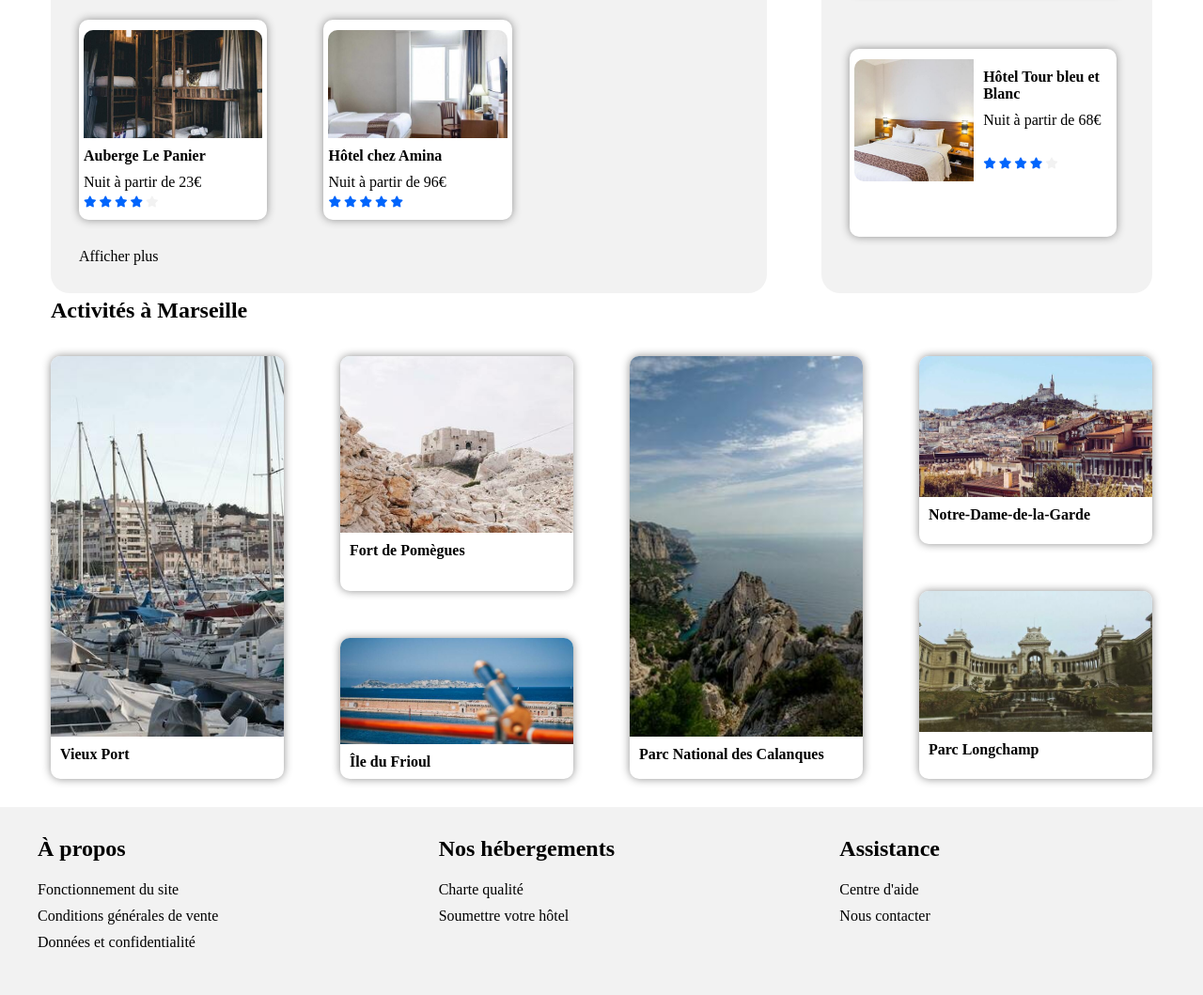
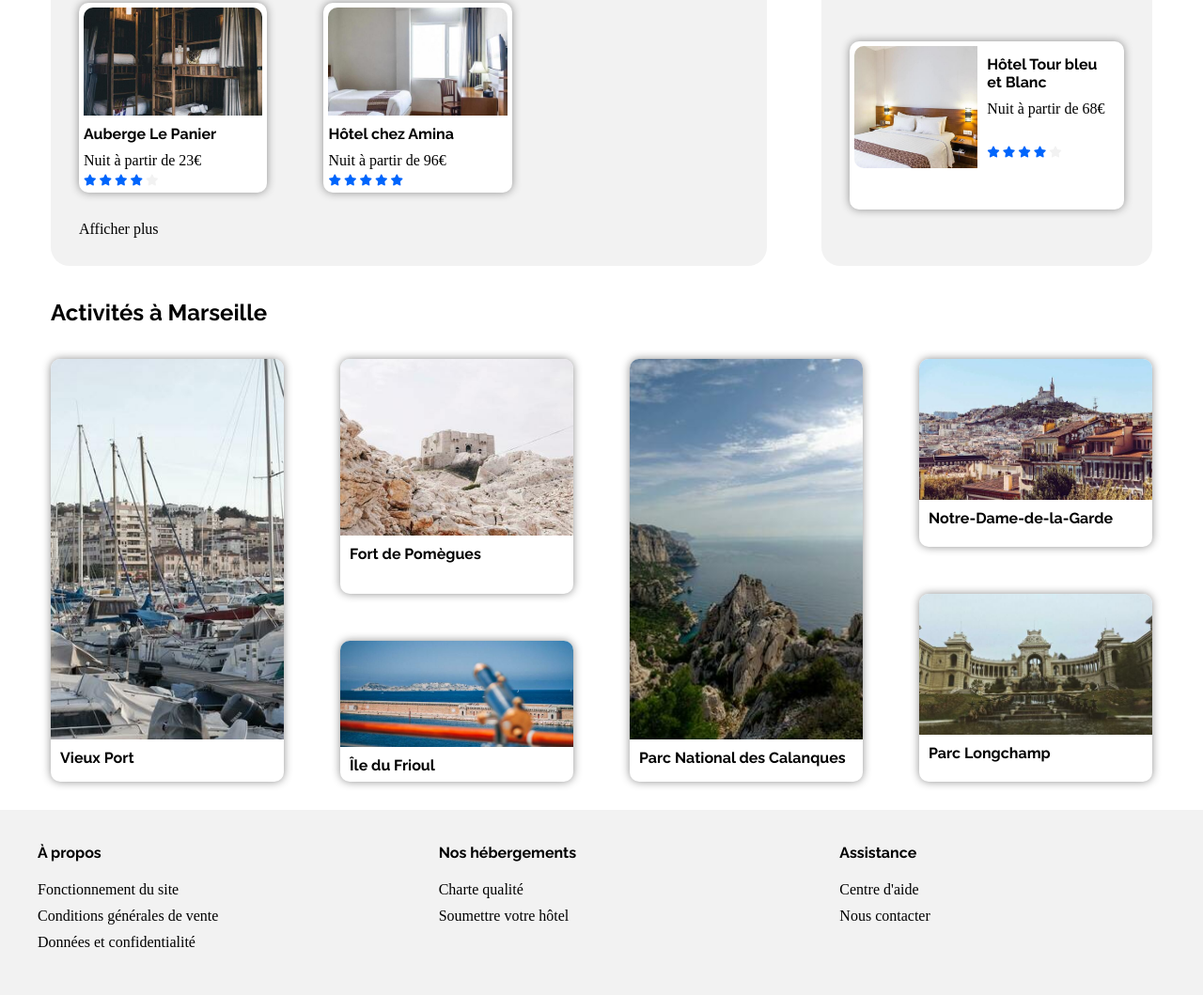
Before and after one commit to Poccardl/LoicPoccard_2_03112020, a plain HTML site: page index.html in a window 1280 px wide. Shown: the part 1058-2117 px from the top of the page at 94% size. Drawn offline with Linux system fonts and the light colour scheme; a web font is replaced by a local one.

Commit message:
add Relaway-Bold / minors modifs in HTML/CSS code

```diff
--- a/index.html
+++ b/index.html
@@ -50,7 +50,7 @@
         <!-- FILTRES -->
         <div id="filtres_container">
             <div id="element">
-                <h3>Filtres</h3>
+                <h3 class="bold">Filtres</h3>
             </div>
             <div id="element">
                 <button id="filter_button">
@@ -90,7 +90,7 @@
             <!-- HÉBERGEMENT -->
             <div id="hebergement_container" class="light_grey_bg padding_tb_30">
                 <div id="element">
-                    <h2>Hébergement à Marseille</h2>
+                    <h2>Hébergements à Marseille</h2>
                 </div>
                 <div id="card">
                     <a href="...">
@@ -272,7 +272,7 @@
         </div>
         <!-- ACTIVITÉS -->
         <div id="activites_container">
-            <div id="element">
+            <div id="element" class="pt_30">
                 <h2>Activités à Marseille</h2>
             </div>
         </div>
@@ -324,7 +324,7 @@
     <footer id="footer">
         <div id="element">
             <!-- À propos menu -->
-            <h2>À propos</h2>
+            <h4>À propos</h4>
             <ul>
                 <li><a href="...">Fonctionnement du site</a></li>
                 <li><a href="...">Conditions générales de vente</a></li>
@@ -333,7 +333,7 @@
         </div>
         <div id="element">
             <!-- Nos hébergements menu -->
-            <h2>Nos hébergements</h2>
+            <h4>Nos hébergements</h4>
             <ul>
                 <li><a href="...">Charte qualité</a></li>
                 <li><a href="...">Soumettre votre hôtel</a></li>
@@ -341,7 +341,7 @@
         </div>
         <div id="element">
             <!-- Assistance menu -->
-            <h2>Assistance</h2>
+            <h4>Assistance</h4>
             <ul>
                 <li><a href="...">Centre d'aide</a></li>
                 <li><a href="...">Nous contacter</a></li>
--- a/main.css
+++ b/main.css
@@ -2,6 +2,10 @@
 @font-face {
     font-family: Relaway;
     src: url(fonts/Raleway/static/Raleway-Medium.ttf);
+}
+@font-face {
+    font-family: Relaway-Bold;
+    src: url(fonts/Raleway/static/Raleway-Bold.ttf);
 }
 /* Général */
 html {
@@ -14,10 +18,15 @@ body {
     margin-left: 54px;
     margin-right: 54px;
 }
+.bold {
+    font-family: Relaway-Bold;
+}
 h2 {
+    font-family: Relaway-Bold;
     margin: 5 0 5 0;
 }
 h4 {
+    font-family: Relaway-Bold;
     margin: 10px 0 10px 0px;
 }
 p {
@@ -125,6 +134,7 @@ a {
     background-color: #DEEBFF;
 }
 #filtres_container #element p {
+    font-family: Relaway-Bold;
     margin: 0px;
 }
 #filtres_container #element button {
@@ -183,7 +193,7 @@ a {
 }
 #card {
     background-color: #FFFFFF;
-    padding: 11 5 11 5;
+    padding: 5px;
     margin: 30px;
 }
 /* HÉBERGEMENT */
@@ -250,6 +260,9 @@ a {
     padding-top: 25px;
 }
 /* ACTIVITÉS */
+.pt_30 {
+    padding-top: 30px;
+}
 #activites_container {
     display: flex;
     flex-wrap: nowrap;
@@ -321,8 +334,9 @@ footer #element {
     width: 40%;
     padding: 2% 0 2% 0;
 }
-footer #element h2 {
+footer #element h4 {
     padding-left: 40px;
+
 }
 #footer #element ul li {
     padding: 5px 0px 5px 0px;
```
